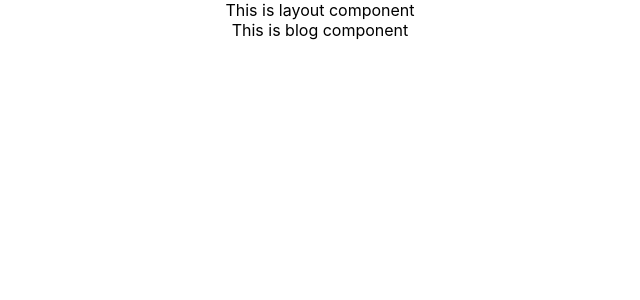
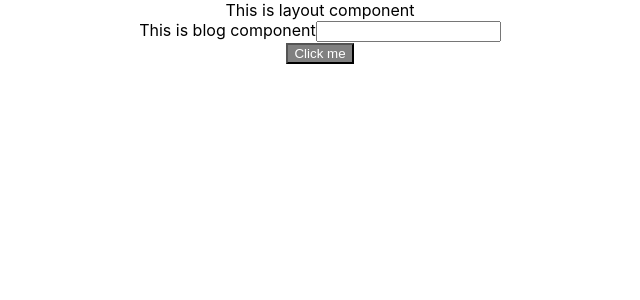
Before and after one commit to pratikkakani080/react-lecture-notes-morning, a React (Create React App) app: page /blog in a window 1280 px wide. Shown: the top 300 px of the page, without its empty margins (320-960 px from the left). Built offline with nearby package versions, Linux system fonts and the light colour scheme.

Commit message:
add: useRef

```diff
--- a/src/common/modules/blog/index.js
+++ b/src/common/modules/blog/index.js
@@ -1,8 +1,24 @@
-import React from "react";
-import { Outlet } from "react-router-dom";
+import React, { useRef } from "react";
+import Button from "../../components/button";
 
 function Blog() {
-  return <div>This is blog component</div>;
+  const myRef = useRef(0);
+  console.log("myRef*******", myRef);
+
+  const handleOnChange = (e) => {
+    myRef.current = e.target.value;
+  };
+
+  return (
+    <div>
+      This is blog component
+      <input type="text" onChange={handleOnChange} />
+      <Button
+        ButtonText={"Click me"}
+        onClick={() => console.log(myRef.current)}
+      />
+    </div>
+  );
 }
 
 export default Blog;
```
